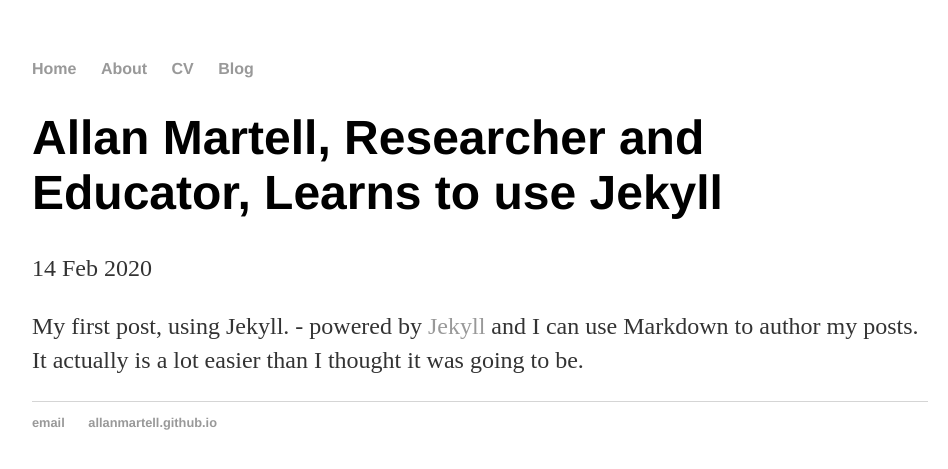
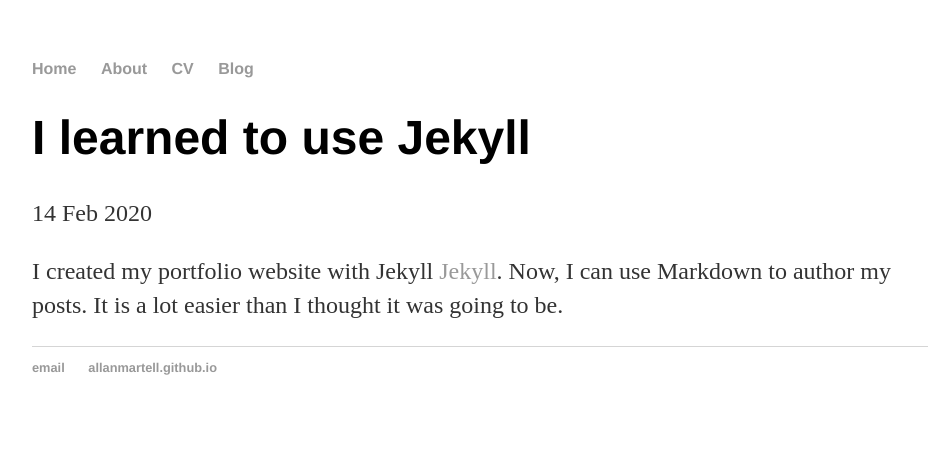
Before and after one commit to allanmartell/allanmartell.github.io, a Jekyll site: the page built from _posts/2020-02-14-welcome.md, in a window 1280 px wide. Shown: the top 469 px of the page, without its empty margins (160-1108 px from the left). Built offline with Jekyll 4.4.1, drawn with Linux system fonts in a browser that asks for light colours.

Commit message:
Update 2020-02-14-welcome.md

```diff
--- a/_posts/2020-02-14-welcome.md
+++ b/_posts/2020-02-14-welcome.md
@@ -1,7 +1,7 @@
 ---
 layout: post
-title: "Allan Martell, Researcher and Educator, Learns to use Jekyll"
+title: "I learned to use Jekyll"
 date: 2020-02-14
 ---
 
-My first post, using Jekyll. - powered by [Jekyll](http://jekyllrb.com) and I can use Markdown to author my posts. It actually is a lot easier than I thought it was going to be.
+I created my portfolio website with Jekyll [Jekyll](http://jekyllrb.com). Now, I can use Markdown to author my posts. It is a lot easier than I thought it was going to be.
```
